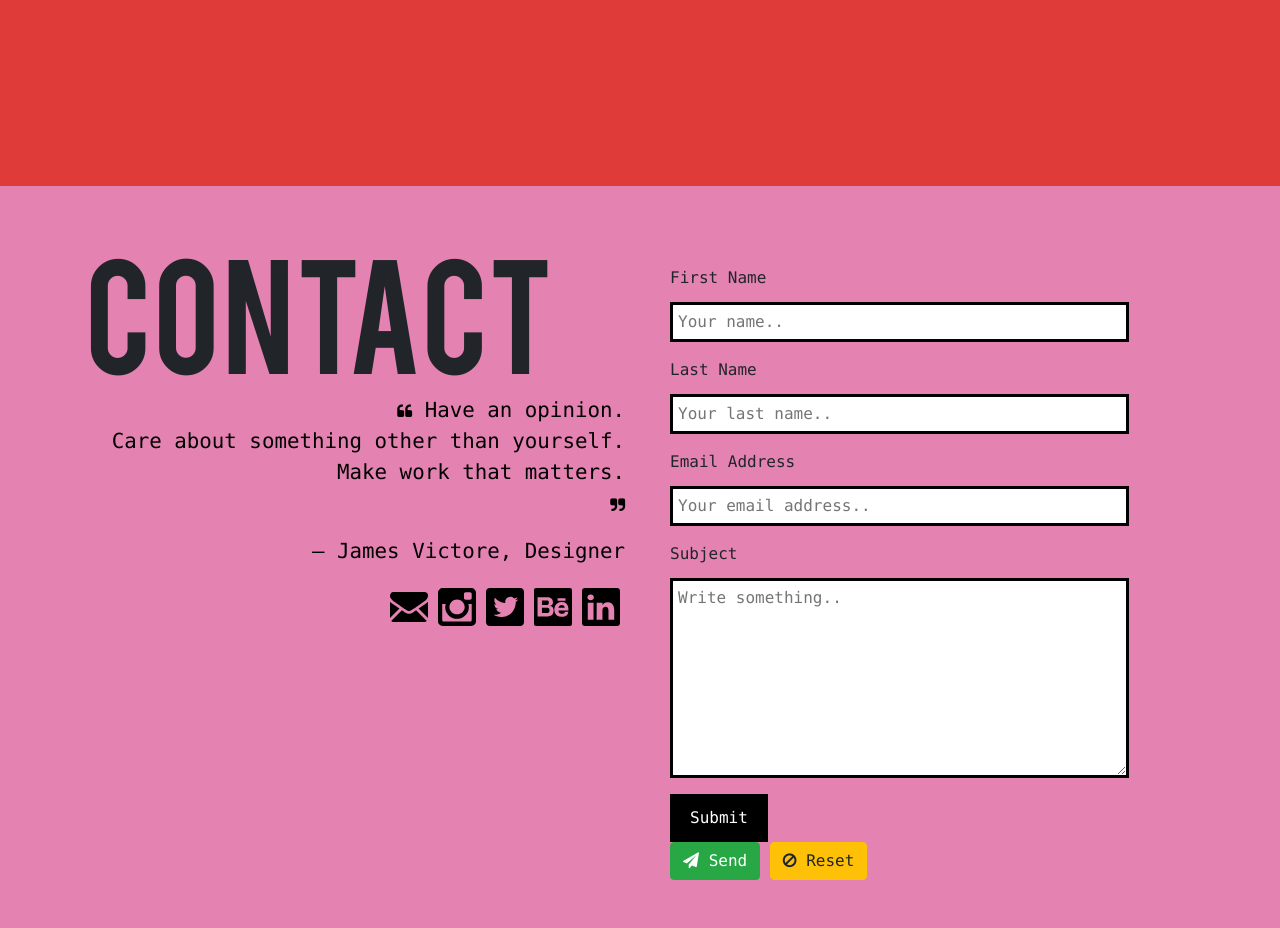
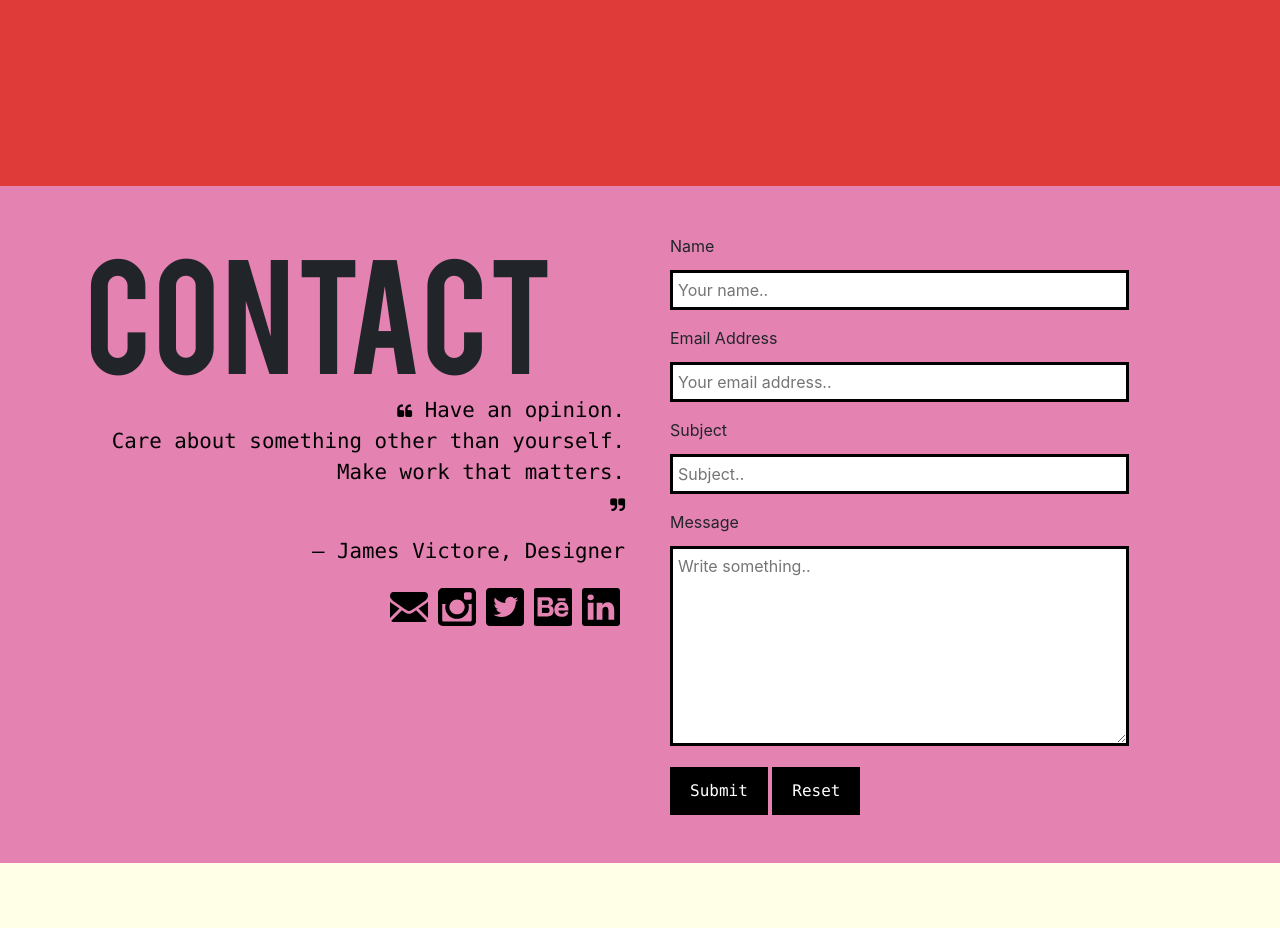
Before and after one commit to samanthaandrews/my-pwp-sam, a PHP site: page / in a window 1280 px wide. Shown: the part 3316-4244 px from the top of the page. After the commit the page ends 4179 px from the top, so only its background shows below. Run offline with PHP 8.4, Linux system fonts and the light colour scheme; some libraries are stand-ins or nearby versions; some web fonts are replaced.

Commit message:
testing contact form

```diff
--- a/public_html/css/style.css
+++ b/public_html/css/style.css
@@ -162,13 +162,14 @@ input[type=text], input[type=email], select, textarea {
 }
 
 /* Style the submit button with a specific background color etc */
-input[type=submit] {
+input[type=submit], input[type=reset] {
 	background-color: black;
 	font-family: "bitstream_vera_sans_monoroman", monospace, serif;
 	color: white;
 	padding: 12px 20px;
 	border: none;
 	cursor: pointer;
+	margin-top: 5px;
 }
 
 @media all {
--- a/public_html/index.php
+++ b/public_html/index.php
@@ -25,15 +25,19 @@
 				  crossorigin="anonymous"></script>
 		<script src="https://maxcdn.bootstrapcdn.com/bootstrap/4.0.0/js/bootstrap.min.js"
 				  integrity="sha384-JZR6Spejh4U02d8jOt6vLEHfe/JQGiRRSQQxSfFWpi1MquVdAyjUar5+76PVCmYl"
-				  crossorigin="anonymous"></script>
+				  crossorigin="anonymous"></script>
+		
 
 		<!-- jQuery Form, Additional Methods, Validate -->
-		<script type="text/javascript" src="https://cdnjs.cloudflare.com/ajax/libs/jquery.form/4.2.2/jquery.form.min.js"></script>
-		<script type="text/javascript" src="https://cdnjs.cloudflare.com/ajax/libs/jquery-validate/1.17.0/jquery.validate.min.js"></script>
-		<script type="text/javascript" src="https://cdnjs.cloudflare.com/ajax/libs/jquery-validate/1.17.0/additional-methods.min.js"></script>
+		<script type="text/javascript"
+				  src="https://cdnjs.cloudflare.com/ajax/libs/jquery.form/4.2.2/jquery.form.min.js"></script>
+		<script type="text/javascript"
+				  src="https://cdnjs.cloudflare.com/ajax/libs/jquery-validate/1.17.0/jquery.validate.min.js"></script>
+		<script type="text/javascript"
+				  src="https://cdnjs.cloudflare.com/ajax/libs/jquery-validate/1.17.0/additional-methods.min.js"></script>
 
 		<!-- Your JavaScript Form Validator -->
-		<script src="js/form-validate.js"></script>
+		<script src="script/jquery-validate.js"></script>
 
 		<!-- Google reCAPTCHA -->
 		<script src='https://www.google.com/recaptcha/api.js'></script>
@@ -151,41 +155,36 @@
 						</a>
 					</div>
 					<div class="col-xs-12 col-sm-12 col-md-12 col-lg-6">
-						<div class="container contact-form">
-							<form action="php/mailer.php">
+						<div class="container" >
+							<form id="form" action="php/mailer.php" method="post">
 
-								<label for="fname">First Name</label>
-								<input type="text" id="fname" name="firstname" placeholder="Your name..">
+								<label for="name">Name</label>
+								<input type="text" id="name" name="name" placeholder="Your name..">
 
-								<label for="lname">Last Name</label>
-								<input type="text" id="lname" name="lastname" placeholder="Your last name..">
 
 								<label for="email">Email Address</label>
 								<input type="email" id="emailAddress" name="email" placeholder="Your email address..">
 
 								<label for="subject">Subject</label>
-								<textarea id="subject" name="subject" placeholder="Write something.."
+								<input type="text" id="subject" name="subject" placeholder="Subject..">
+
+								<label for="message">Message</label>
+								<textarea id="message" name="message" placeholder="Write something.."
 											 style="height:200px"></textarea>
-
-								<input type="submit" value="Submit">
 
 								<!-- reCAPTCHA -->
 								<div class="g-recaptcha" data-sitekey="6LfA-kcUAAAAAAOZfiRjlrOyNAOHt297n9yW5tcC
 "></div>
+								<input type="submit" value="Submit">
 
-								<button class="btn btn-success" type="submit"><i class="fa fa-paper-plane"></i> Send</button>
-								<button class="btn btn-warning" type="reset"><i class="fa fa-ban"></i> Reset</button>
+								<input type="reset" value="Reset">
 							</form>
 
 							<!--empty area for form error/success output-->
-							<div class="row">
-								<div class="col-xs-12">
-									<div id="output-area"></div>
+							<div id="output-area"></div>
 								</div>
 							</div>
 						</div>
-					</div>
-				</div>
 			</div>
 		</div>
 	</body>
--- a/public_html/php/mailer.php
+++ b/public_html/php/mailer.php
@@ -9,7 +9,7 @@
  **/
 
 // require all composer dependencies
-require_once(dirname(__DIR__, 2) . "/vendor/autoload.php");
+require_once(dirname(__DIR__, 1) . "/vendor/autoload.php");
 
 // require mail-config.php
 require_once("mail-config.php");
@@ -92,7 +92,8 @@ try {
 		throw(new RuntimeException("unable to send email"));
 	}
 
-	// report a successful send!
+
+// report a successful send!
 	echo "<div class=\"alert alert-success\" role=\"alert\">Email successfully sent.</div>";
 
 } catch(Exception $exception) {
--- /dev/null
+++ b/public_html/script/jquery-validate.js
@@ -0,0 +1,79 @@
+$(document).ready(function(){
+
+	/**
+	 * jQuery Validate Function
+	 *
+	 * This function provides front-end validation for your form.
+	 * If all tests set up here pass, the form data is AJAX submitted
+	 * to the mailer.php file.
+	 *
+	 * Update this file as needed for your form.
+	 * All ids and name values must match up to your form here.
+	 *
+	 * @author Rochelle Lewis <rlewis37@cnm.edu>
+	 **/
+
+	/* begin validate function here */
+	$("#form").validate({
+
+		// setup handling of form errors
+		debug: true,
+		errorClass: "alert alert-danger",
+		errorLabelContainer: "#output-area",
+		errorElement: "div",
+
+		// rules here define what is good or bad input
+		// each rule starts with the form input element's NAME attribute
+		rules: {
+			name: {
+				required: true
+			},
+			email: {
+				email: true,
+				required: true
+			},
+			message: {
+				required: true,
+				maxlength: 2000
+			}
+		},
+
+		// error messages to display to the end user when rules above don't pass
+		messages: {
+			name: {
+				required: "Please enter your name."
+			},
+			email: {
+				email: "Please enter a valid email address.",
+				required: "Please enter a valid email address."
+			},
+			message: {
+				required: "Please enter a message.",
+				maxlength: "2000 characters max."
+			}
+		},
+
+		// AJAX submit the form data to back end if rules pass
+		submitHandler: function(form) {
+			$("#form").ajaxSubmit({
+				type: "POST",
+				url: $("#form").attr("action"),
+
+				success: function(ajaxOutput) {
+					// clear the output area's formatting
+					$("#output-area").css("display", "");
+
+					// write the server's reply to the output area
+					$("#output-area").html(ajaxOutput);
+
+					// reset the form if it was successful
+					if($(".alert-success").length >= 1) {
+						$("#form")[0].reset();
+					}
+				}
+			})
+		}
+
+	});/* end validate function here */
+
+});/*end document.ready()*/
```
